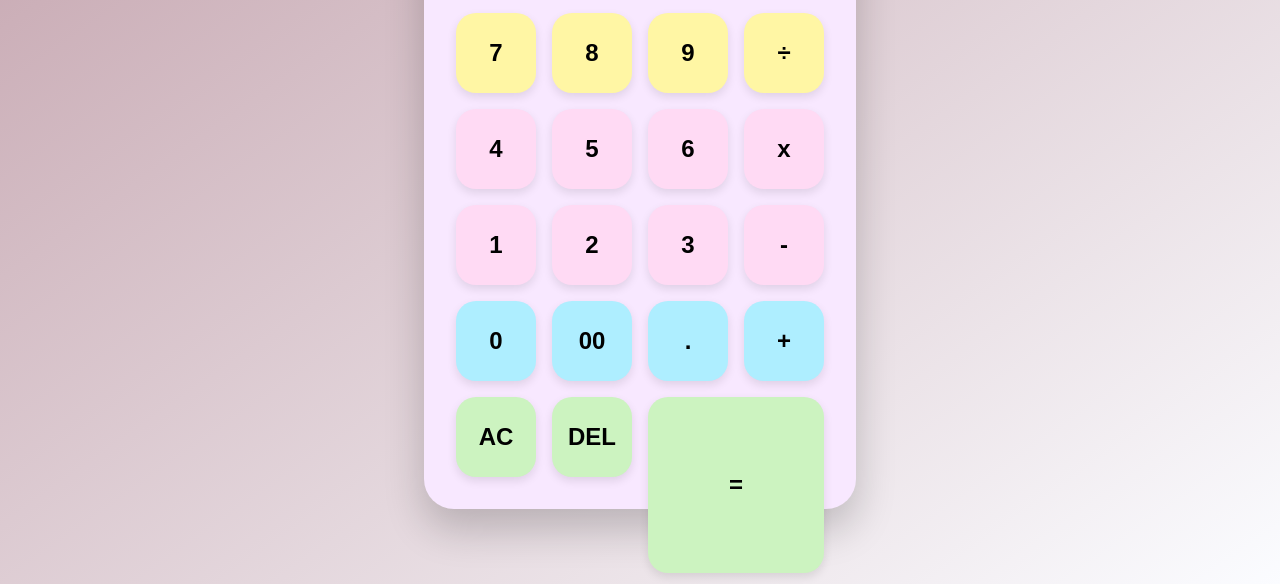
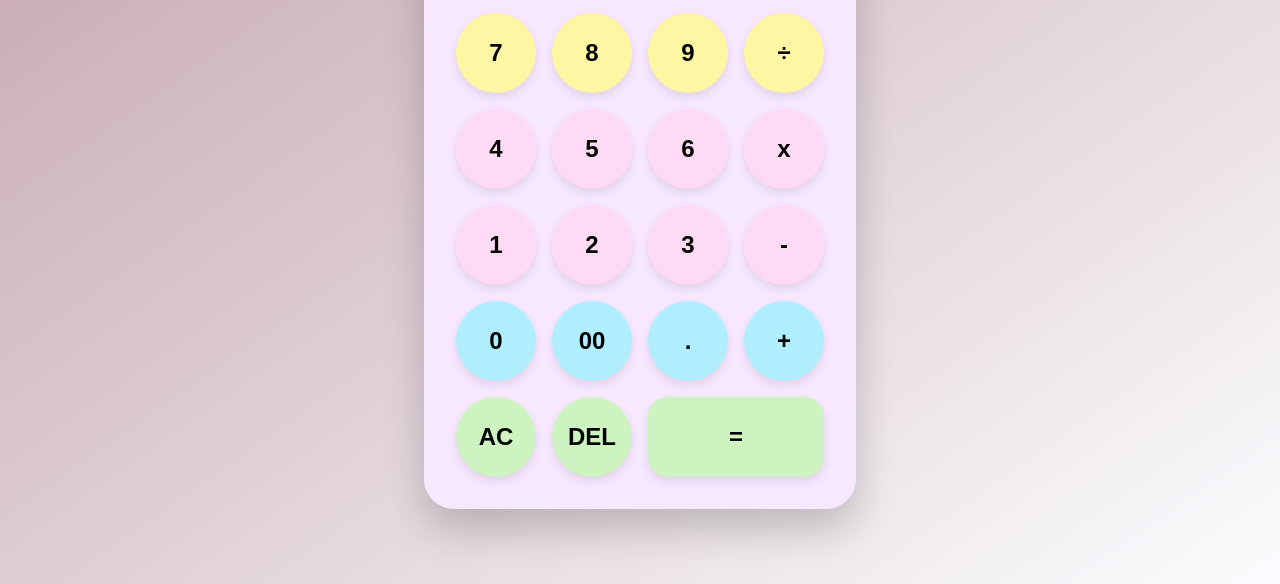
Before and after one commit to Zenatrite/Kawai-Calculator, a plain HTML site: page index.html in a window 1280 px wide. Shown: the part 216-800 px from the top of the page. Drawn offline with nearby package versions, Linux system fonts and the light colour scheme.

Commit message:
Update styles.css

```diff
--- a/styles.css
+++ b/styles.css
@@ -52,12 +52,9 @@ body {
 }
 
 .btn {
-  aspect-ratio: 1 / 1;
-  width: 100%;
-  height: auto;
   font-size: 1.5rem;
   border: none;
-  border-radius: 20px; /* Make it rounded-cute, not full circle */
+  border-radius: 50%;
   cursor: pointer;
   transition: 0.2s;
   box-shadow: 0 4px 10px rgba(0, 0, 0, 0.1);
```
